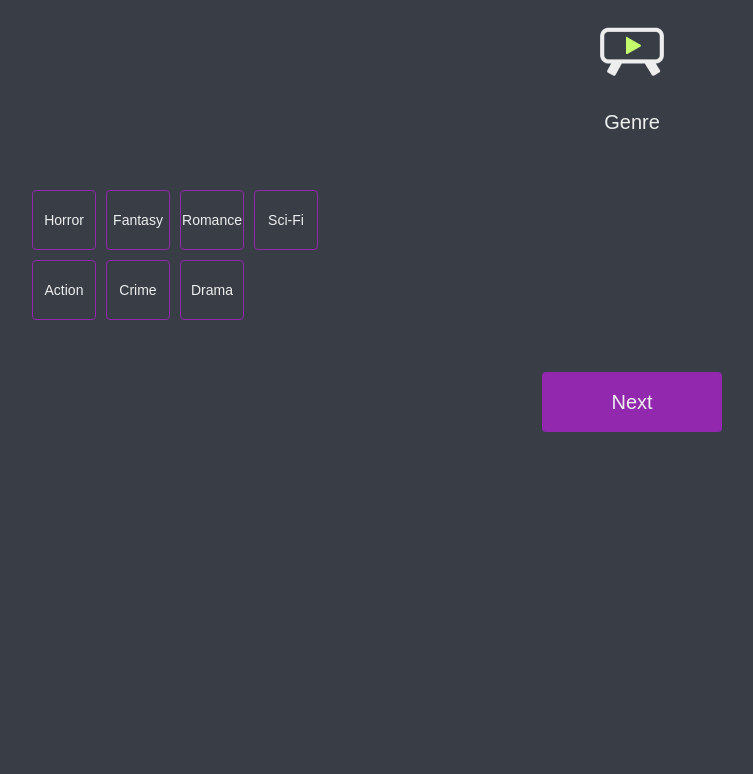
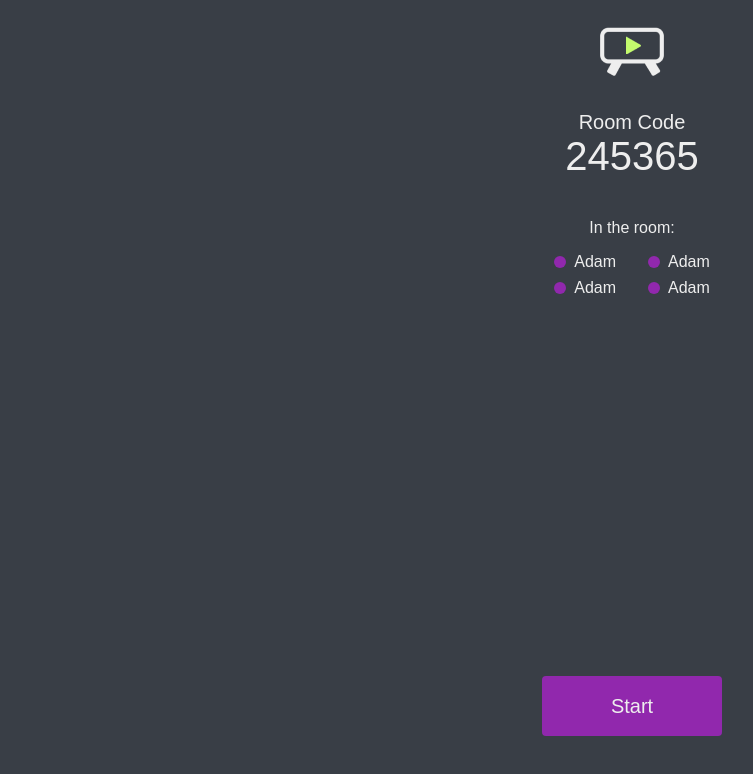
Before and after one commit to jonlemarquand/weshouldwatch, a React (Create React App) app in the folder client/: page /host in a window 1280 px wide. Both pictures are taken after a click on the button "Next". Shown: the top 774 px of the page, without its empty margins (8-761 px from the left). Built offline with nearby package versions, Linux system fonts and the light colour scheme; a web font is replaced by a local one.

Commit message:
Add room page

```diff
--- /dev/null
+++ b/client/src/components/RoomPerson/RoomPerson.scss
@@ -0,0 +1,18 @@
+@import '../../styles/index';
+
+.room-person {
+  display: flex;
+  align-items: center;
+  grid-gap: 8px;
+
+  &__circle {
+    height: 12px;
+    width: 12px;
+    background: $green;
+    border-radius: 50%;
+
+    &--unconfirmed {
+      background: $purple;
+    }
+  }
+}
--- /dev/null
+++ b/client/src/components/RoomPerson/RoomPerson.tsx
@@ -0,0 +1,16 @@
+import React from 'react';
+
+import './RoomPerson.scss';
+
+const RoomPerson = () => {
+  return (
+    <div className="room-person">
+      <div className="room-person__circle room-person__circle--unconfirmed">
+        {' '}
+      </div>
+      <div className="room-person__name">Adam</div>
+    </div>
+  );
+};
+
+export default RoomPerson;
--- /dev/null
+++ b/client/src/containers/HostGame/Host.scss
@@ -0,0 +1,37 @@
+.host-room {
+  display: flex;
+  flex-direction: column;
+  justify-content: space-between;
+  flex: 1;
+
+  &__content {
+    text-align: center;
+    display: flex;
+    flex-direction: column;
+    align-items: center;
+  }
+
+  &__grid {
+    display: grid;
+    grid-template-columns: 1fr 1fr;
+    grid-gap: 8px 32px;
+  }
+
+  &__title {
+    font-size: 20px;
+    text-align: center;
+    max-width: 80%;
+    margin-top: 30px;
+    margin-bottom: 0;
+  }
+
+  &__code {
+    font-size: 40px;
+    margin-top: 0;
+    margin-bottom: 24px;
+  }
+
+  &__button {
+    margin-bottom: 40px;
+  }
+}
--- a/client/src/containers/HostGame/HostGame.tsx
+++ b/client/src/containers/HostGame/HostGame.tsx
@@ -2,7 +2,7 @@ import React, { useState } from 'react';
 
 import Layout from '../../components/Layout/Layout';
 import HostFilmSeries from './HostFilmSeries';
-import HostGenre from './HostGenre';
+import HostRoom from './HostRoom';
 
 const HostGame = () => {
   const [hostStage, setHostStage] = useState(1);
@@ -12,9 +12,7 @@ const HostGame = () => {
       {hostStage === 1 && (
         <HostFilmSeries setHostStage={setHostStage} hostValue={2} />
       )}
-      {hostStage === 2 && (
-        <HostGenre setHostStage={setHostStage} hostValue={3} />
-      )}
+      {hostStage === 2 && <HostRoom />}
     </Layout>
   );
 };
--- /dev/null
+++ b/client/src/containers/HostGame/HostRoom.tsx
@@ -0,0 +1,36 @@
+import React from 'react';
+import Button from '../../components/Button/Button';
+import RoomPerson from '../../components/RoomPerson/RoomPerson';
+
+import './Host.scss';
+
+const HostRoom = () => {
+  const TempAction = (value: string) => {
+    console.log(value);
+  };
+
+  return (
+    <div className="host-room">
+      <div className="host-room__content">
+        <p className="host-room__title">Room Code</p>
+        <p className="host-room__code">245365</p>
+        <p className="host-room__left-text">In the room:</p>
+        <div className="host-room__grid">
+          <RoomPerson />
+          <RoomPerson />
+          <RoomPerson />
+          <RoomPerson />
+        </div>
+      </div>
+      <Button
+        buttonText="Start"
+        buttonValue="start"
+        buttonAction={TempAction}
+        useLink={false}
+        extraClass="host-room__button"
+      />
+    </div>
+  );
+};
+
+export default HostRoom;
```
